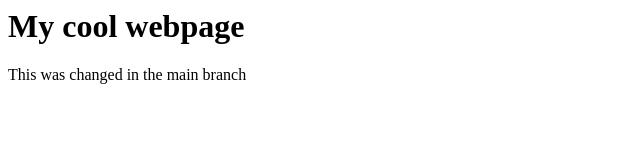
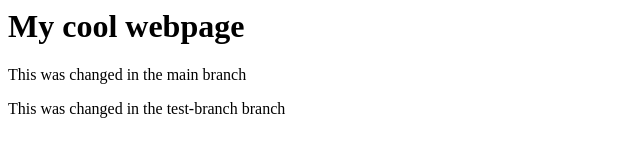
Before and after one commit to Yeab243/simple-web-page, a plain HTML site: page index.html in a window 1280 px wide. Shown: the whole page, without its empty margins (0-640 px from the left). Drawn offline with Linux system fonts and the light colour scheme.

Commit message:
Update index.html

```diff
--- a/index.html
+++ b/index.html
@@ -1,2 +1,3 @@
 <h1> My cool webpage </h1>
 <p>This was changed in the main branch</P>
+<P>This was changed in the test-branch branch</P>
```
